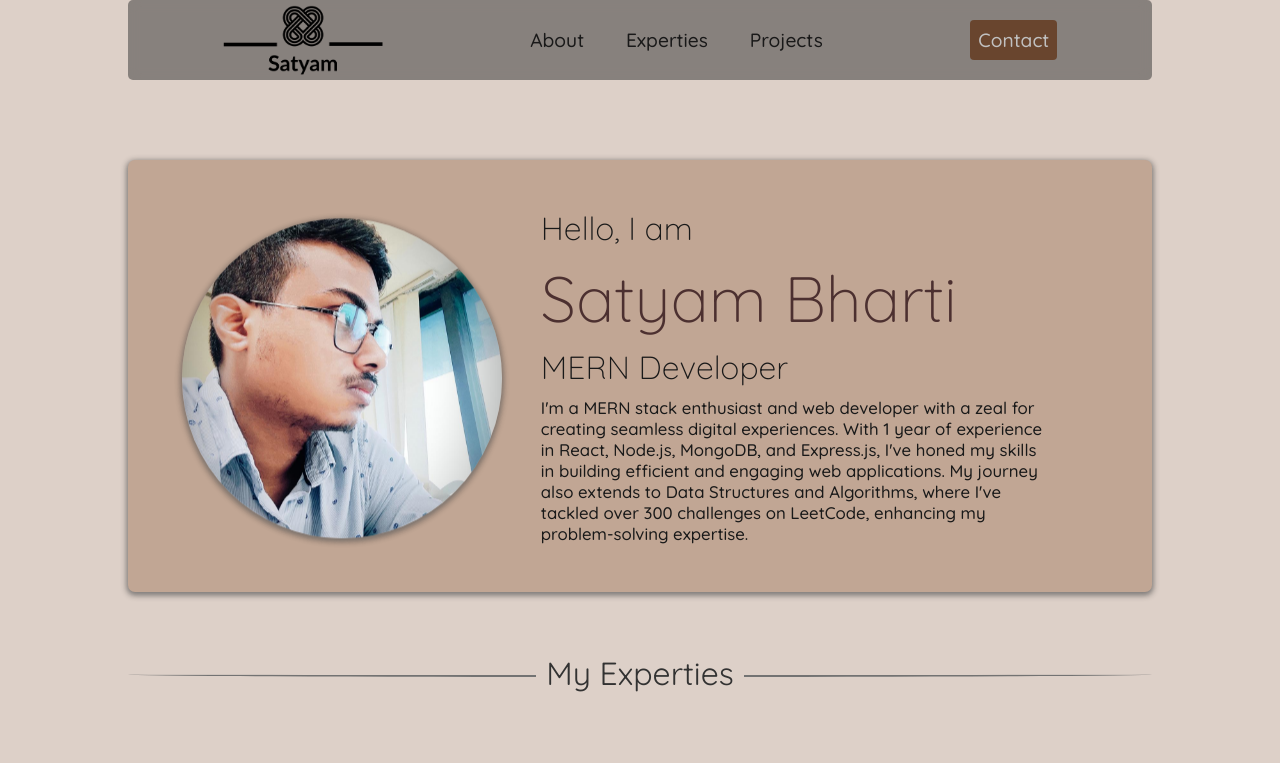
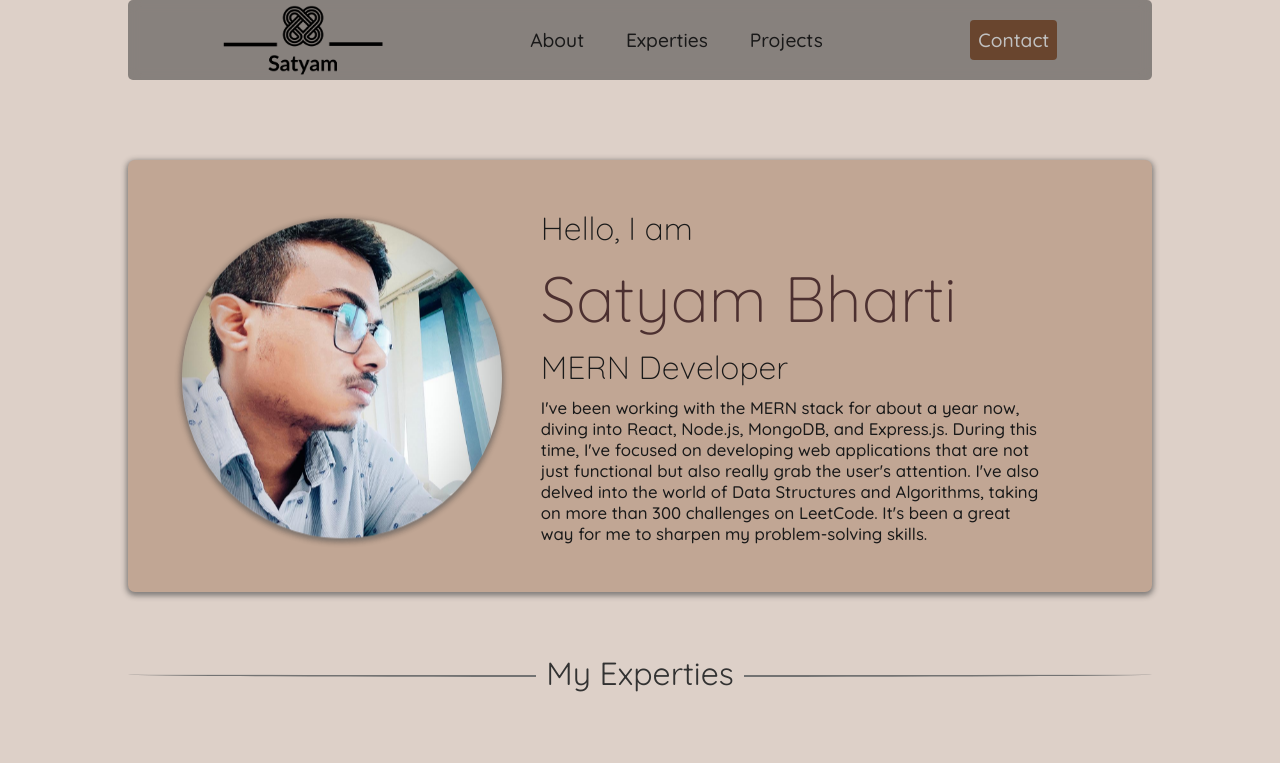
Before and after one commit to s-atyam/Portfolio, a React (Create React App) app: page / in a window 1280 px wide. Shown: the top 763 px of the page. Built offline with nearby package versions, Linux system fonts and the light colour scheme.

Commit message:
Introduction changed

```diff
--- a/src/components/Introduction/introduction.js
+++ b/src/components/Introduction/introduction.js
@@ -10,7 +10,7 @@ const Introduction = () => {
             <span className='i-c-hello'>Hello, I am</span>
             <span className='i-c-text'>Satyam Bharti</span>
             <span className='i-c-work'>MERN Developer</span>
-            <p className='i-c-para'>I'm a MERN stack enthusiast and web developer with a zeal for creating seamless digital experiences. With 1 year of experience in React, Node.js, MongoDB, and Express.js, I've honed my skills in building efficient and engaging web applications. My journey also extends to Data Structures and Algorithms, where I've tackled over 300 challenges on LeetCode, enhancing my problem-solving expertise.</p>
+            <p className='i-c-para'>I've been working with the MERN stack for about a year now, diving into React, Node.js, MongoDB, and Express.js. During this time, I've focused on developing web applications that are not just functional but also really grab the user's attention. I've also delved into the world of Data Structures and Algorithms, taking on more than 300 challenges on LeetCode. It's been a great way for me to sharpen my problem-solving skills.</p>
         </div>
     </div>
   )
```
